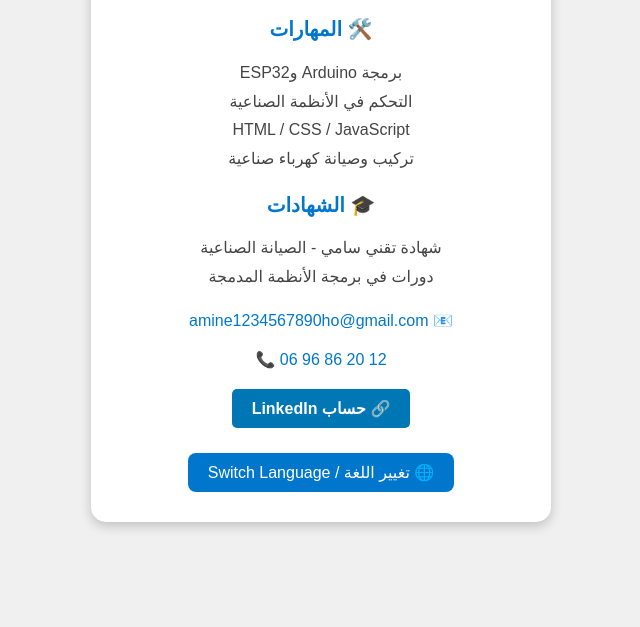
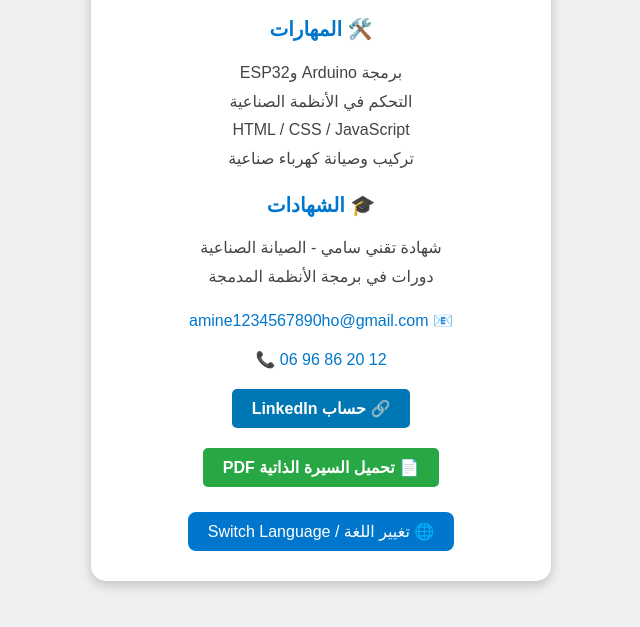
Before and after one commit to adelhouari76/cv2, a plain HTML site: page index.html in a window 1280 px wide. Shown: the part 333-960 px from the top of the page, without its empty margins (319-959 px from the left). Before the commit the page ends 913 px from the top, so only its background shows below. Drawn offline with Linux system fonts and the light colour scheme.

Commit message:
Update index.html

```diff
--- a/index.html
+++ b/index.html
@@ -77,7 +77,8 @@
       background-color: #005fa3;
     }
 
-    .linkedin-button {
+    .linkedin-button,
+    .download-button {
       display: inline-block;
       margin-top: 20px;
       background-color: #0077b5;
@@ -89,8 +90,17 @@
       font-weight: bold;
     }
 
-    .linkedin-button:hover {
+    .linkedin-button:hover,
+    .download-button:hover {
       background-color: #005582;
+    }
+
+    .download-button {
+      background-color: #28a745;
+    }
+
+    .download-button:hover {
+      background-color: #218838;
     }
   </style>
 </head>
@@ -123,6 +133,12 @@
       🔗 حساب LinkedIn
     </a>
 
+    <!-- زر تحميل السيرة الذاتية PDF -->
+    <a class="download-button" href="cv.pdf" download>
+      📄 تحميل السيرة الذاتية PDF
+    </a>
+
+    <!-- زر تغيير اللغة -->
     <button onclick="toggleLanguage()">🌐 تغيير اللغة / Switch Language</button>
   </div>
 
```
